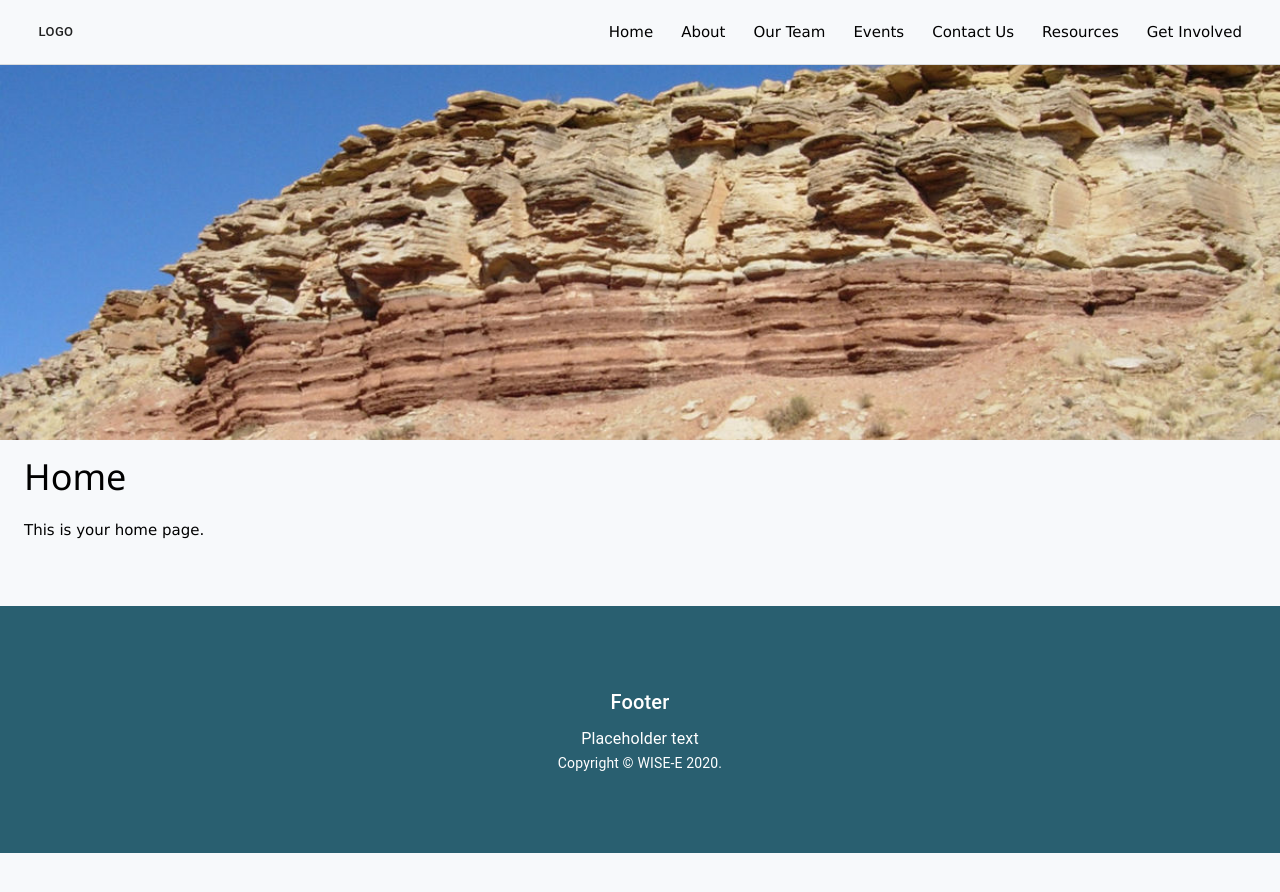
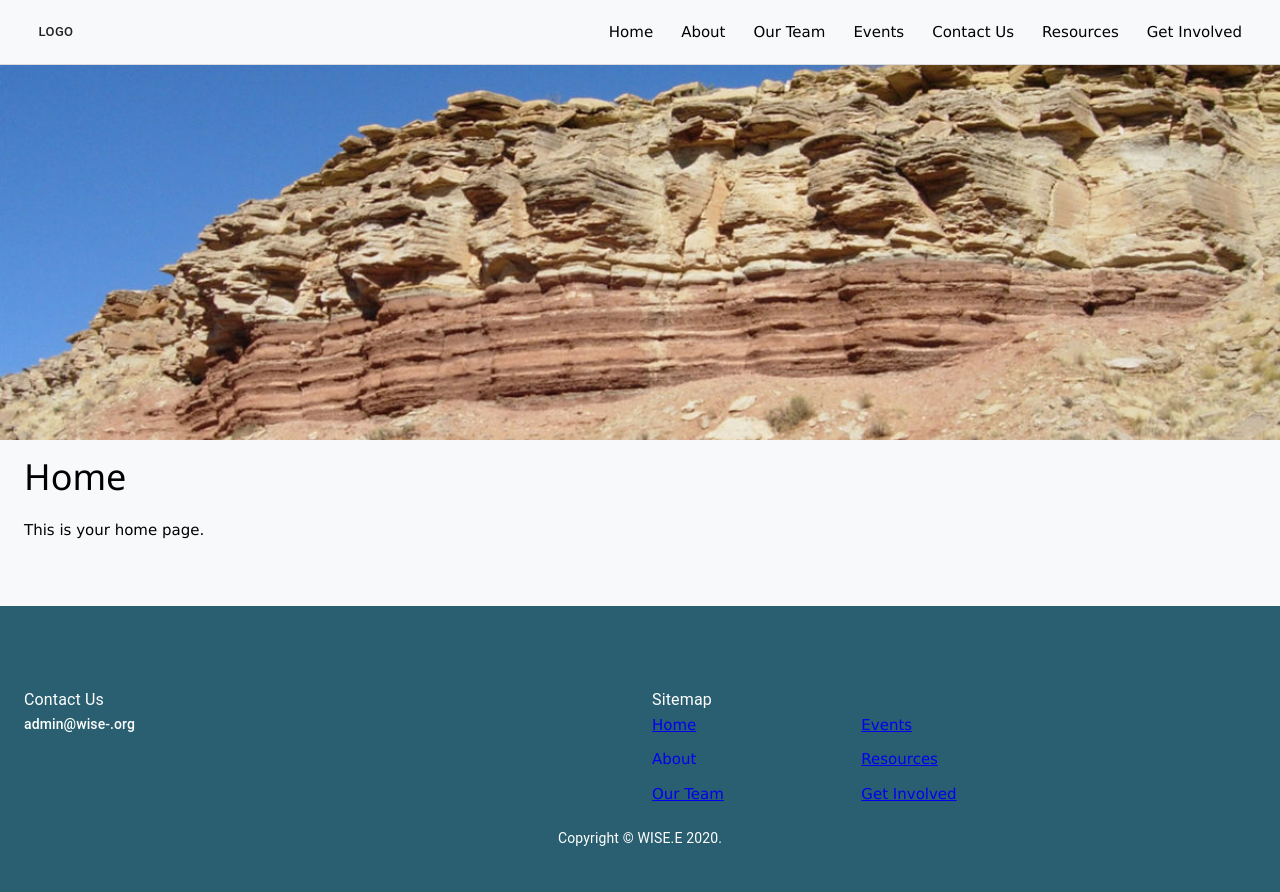
Before and after one commit to Hack4Impact-UMD/WISE-E, a React (Create React App) app: page / in a window 1280 px wide. Shown: the top 892 px of the page. Before the commit the page ends 853 px from the top, so only its background shows below. Built offline with nearby package versions, Linux system fonts and the light colour scheme.

Commit message:
Various page updates
-change "WISE-E" styling to "WISE.E" to match branding
-update README
-update page icon to a globe (from default React icon)
-add sitemap and contact to Footer
-add paragraph to About page

```diff
--- a/public/index.html
+++ b/public/index.html
@@ -24,7 +24,7 @@
       work correctly both with client-side routing and a non-root public URL.
       Learn how to configure a non-root public URL by running `npm run build`.
     -->
-    <title>React App</title>
+    <title>WISE.E</title>
   </head>
   <body>
     <noscript>You need to enable JavaScript to run this app.</noscript>
--- a/src/App.js
+++ b/src/App.js
@@ -13,7 +13,7 @@ import GetInvolved from "./components/GetInvolved";
 const App = () => {
 	return (
 		<BrowserRouter>
-			<Header title="WISE-E" />
+			<Header title="WISE.E" />
 			<Switch>
 				<Route exact path="/about" component={About} />
 				<Route exact path="/team" component={Team} />
--- a/src/components/About/index.js
+++ b/src/components/About/index.js
@@ -5,6 +5,8 @@ const About = () => {
     return (
         <Container>
             <h1>About</h1>
+            <p>The Women in Science, Energy, and the Environment (WISE.E initiative is a program of the Center for Sustainable Communities (CSC). WISE.E is based in Georgia and has a national footprint of educational programs whose mission is to recruit, engage, and sustain women and girls in STEM fields. By connecting women to professional networks, grant opportunities, and events where they can meet like-minded professionals, WISE.E aims to support a historically under resourced population in these industries and encourage involvement.
+            </p>
         </Container>
     );
 }
--- a/src/components/Footer.js
+++ b/src/components/Footer.js
@@ -1,27 +1,29 @@
-import React from 'react';
-import PropTypes from 'prop-types';
-import { makeStyles } from '@material-ui/core/styles';
-import Container from '@material-ui/core/Container';
-import Typography from '@material-ui/core/Typography';
-import Link from '@material-ui/core/Link';
+import React from "react";
+import PropTypes from "prop-types";
+import { makeStyles } from "@material-ui/core/styles";
+import Container from "@material-ui/core/Container";
+import Typography from "@material-ui/core/Typography";
+import Link from "@material-ui/core/Link";
+import Grid from "@material-ui/core/Grid";
+import Paper from "@material-ui/core/Paper";
 
 function Copyright() {
   return (
     <Typography variant="body2" color="white" align="center">
-      {'Copyright © '}
+      {"Copyright © "}
       <Link color="inherit" href="https://material-ui.com/">
-        WISE-E
-      </Link>{' '}
+        WISE.E
+      </Link>{" "}
       {new Date().getFullYear()}
-      {'.'}
+      {"."}
     </Typography>
   );
 }
 
 const useStyles = makeStyles((theme) => ({
   footer: {
-    backgroundColor: '#295F70',
-    color: 'white',
+    backgroundColor: "#295F70",
+    color: "white",
     marginTop: theme.spacing(8),
     padding: theme.spacing(10, 0),
   },
@@ -34,12 +36,60 @@ export default function Footer(props) {
   return (
     <footer className={classes.footer}>
       <Container maxWidth="lg">
-        <Typography variant="h6" align="center" gutterBottom>
-          {title}
-        </Typography>
-        <Typography variant="subtitle1" align="center" color="white" component="p">
-          {description}
-        </Typography>
+        <Grid container spacing={3}>
+
+            {/* Contact Us */}
+            <Grid item xs>
+              <Typography variant="subtitle1">Contact Us</Typography>
+            <Grid container spacing={2}>
+              <Grid item inner>
+              <Typography variant="subtitle2">admin@wise-.org</Typography>
+              </Grid>
+            </Grid>
+          </Grid>
+
+          {/* Sitemap */}
+          <Grid item xs>
+            <Typography variant="subtitle1">Sitemap</Typography>
+
+            {/* Row 1 */}
+            <Grid container spacing={3}>
+              <Grid item xs={4}>
+                <a href="/">Home</a>
+              </Grid>
+              <Grid item xs={4}>
+                <a href="events">Events</a>
+              </Grid>
+            </Grid>
+
+            {/* Row 2 */}
+            <Grid container spacing={3}>
+              <Grid item xs={4}>
+                <Link href="about" color="white">
+                  About
+                </Link>
+              </Grid>
+              <Grid item xs={4}>
+                <a href="Resources">Resources</a>
+              </Grid>
+            </Grid>
+
+            {/* Row 3 */}
+            <Grid container spacing={3}>
+              <Grid item xs={4}>
+                <a href="team">Our Team</a>
+              </Grid>
+              <Grid item xs={4}>
+                <a href="get-involved">Get Involved</a>
+              </Grid>
+            </Grid>
+          </Grid>
+        </Grid>
+        <br></br>
+
+        {/* social media icons here  */}
+
+        {/* Copyright here */}
         <Copyright />
       </Container>
     </footer>
--- a/src/components/GetInvolved/UserForm.js
+++ b/src/components/GetInvolved/UserForm.js
@@ -71,7 +71,7 @@ const UserForm = (props) => {
             <option aria-label="None" value="" disabled></option>
             <option value={"Become a member and be a part of our network"}>Become a member and be a part of our network</option>
             <option value={"Become a volunteer for a specific event"}>Become a volunteer for a specific event</option>
-            <option value={"Learn more about WISE-E mission"}>Learn more about WISE-E mission</option>
+            <option value={"Learn more about WISE.E mission"}>Learn more about WISE.E mission</option>
             <option value={"Other"}>Other</option>
           </Select>
         </FormControl>
```
Also changed, not shown: 2 other files (tests, documents, lock files or other folders).
